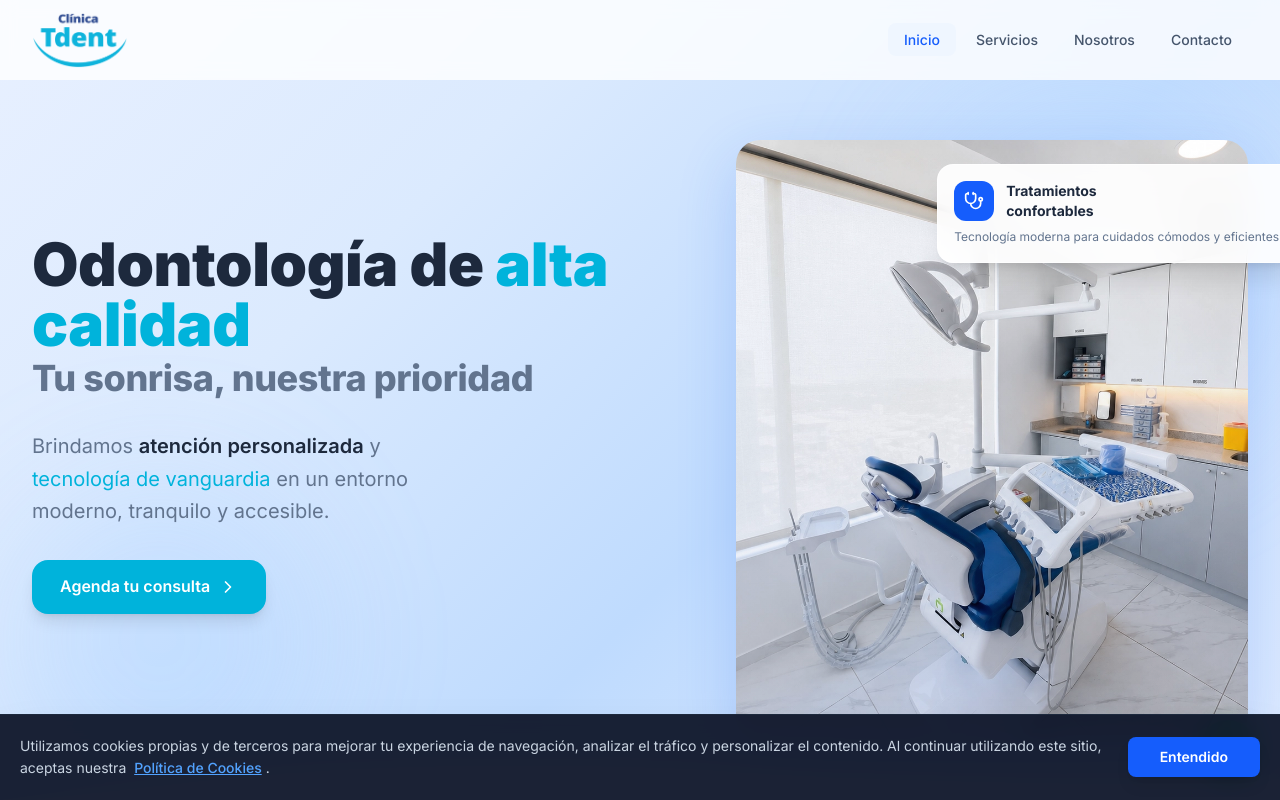
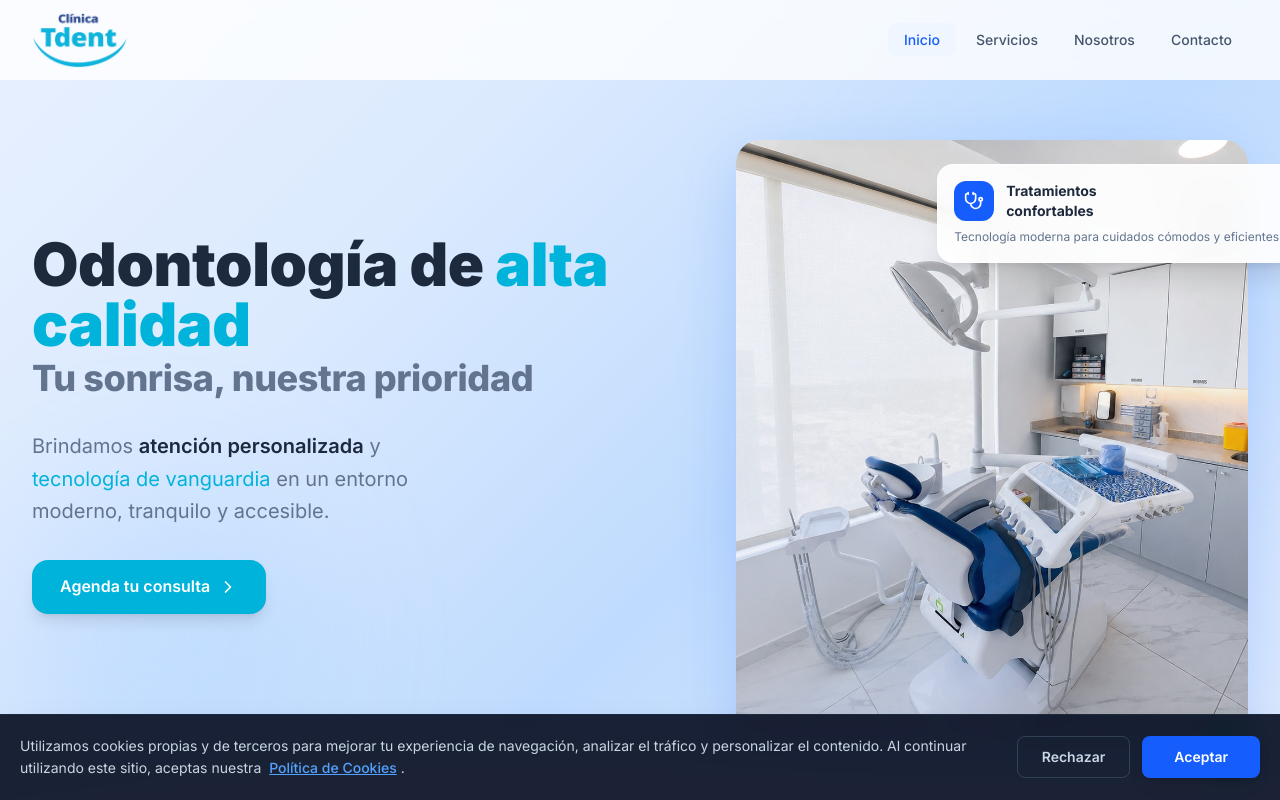
Before and after one commit to xngar/tdent-temp, a Next.js app: page / in a window 1280 px wide. Shown: the top 800 px of the page. Built offline with nearby package versions, Linux system fonts and the light colour scheme.

Commit message:
feat: add CookieConsent component with user preference persistence

```diff
--- a/src/app/components/CookieConsent.tsx
+++ b/src/app/components/CookieConsent.tsx
@@ -21,6 +21,11 @@ export default function CookieConsent() {
     setShow(false);
   };
 
+  const reject = () => {
+    localStorage.setItem("cookieConsent", "false");
+    setShow(false);
+  };
+
   const openCookiePolicy = () => {
     window.dispatchEvent(new CustomEvent("openLegalModal", { detail: "cookies" }));
   };
@@ -39,12 +44,18 @@ export default function CookieConsent() {
             Política de Cookies
           </button>.
         </div>
-        <div className="flex gap-3 w-full sm:w-auto shrink-0">
+        <div className="flex flex-col sm:flex-row gap-3 w-full sm:w-auto shrink-0">
+          <button
+            onClick={reject}
+            className="w-full sm:w-auto bg-transparent border border-slate-700 hover:bg-slate-800 text-slate-300 px-6 py-2.5 rounded-lg text-sm font-semibold transition-all focus:outline-none focus:ring-2 focus:ring-slate-500 focus:ring-offset-2 focus:ring-offset-slate-900"
+          >
+            Rechazar
+          </button>
           <button
             onClick={accept}
             className="w-full sm:w-auto bg-blue-600 hover:bg-blue-500 text-white px-8 py-2.5 rounded-lg text-sm font-semibold transition-all shadow-lg hover:shadow-blue-500/25 focus:outline-none focus:ring-2 focus:ring-blue-500 focus:ring-offset-2 focus:ring-offset-slate-900"
           >
-            Entendido
+            Aceptar
           </button>
         </div>
       </div>
```
